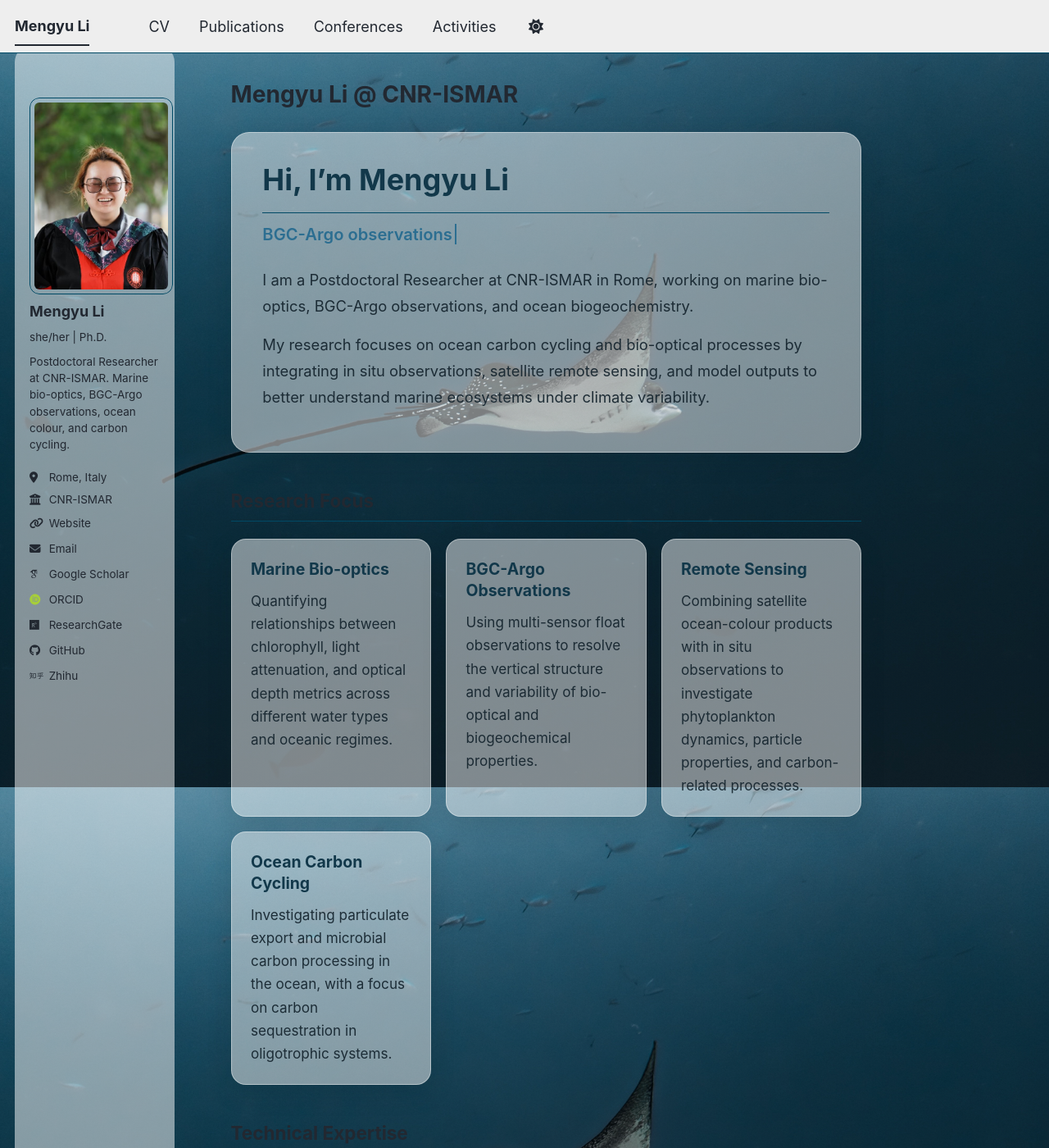
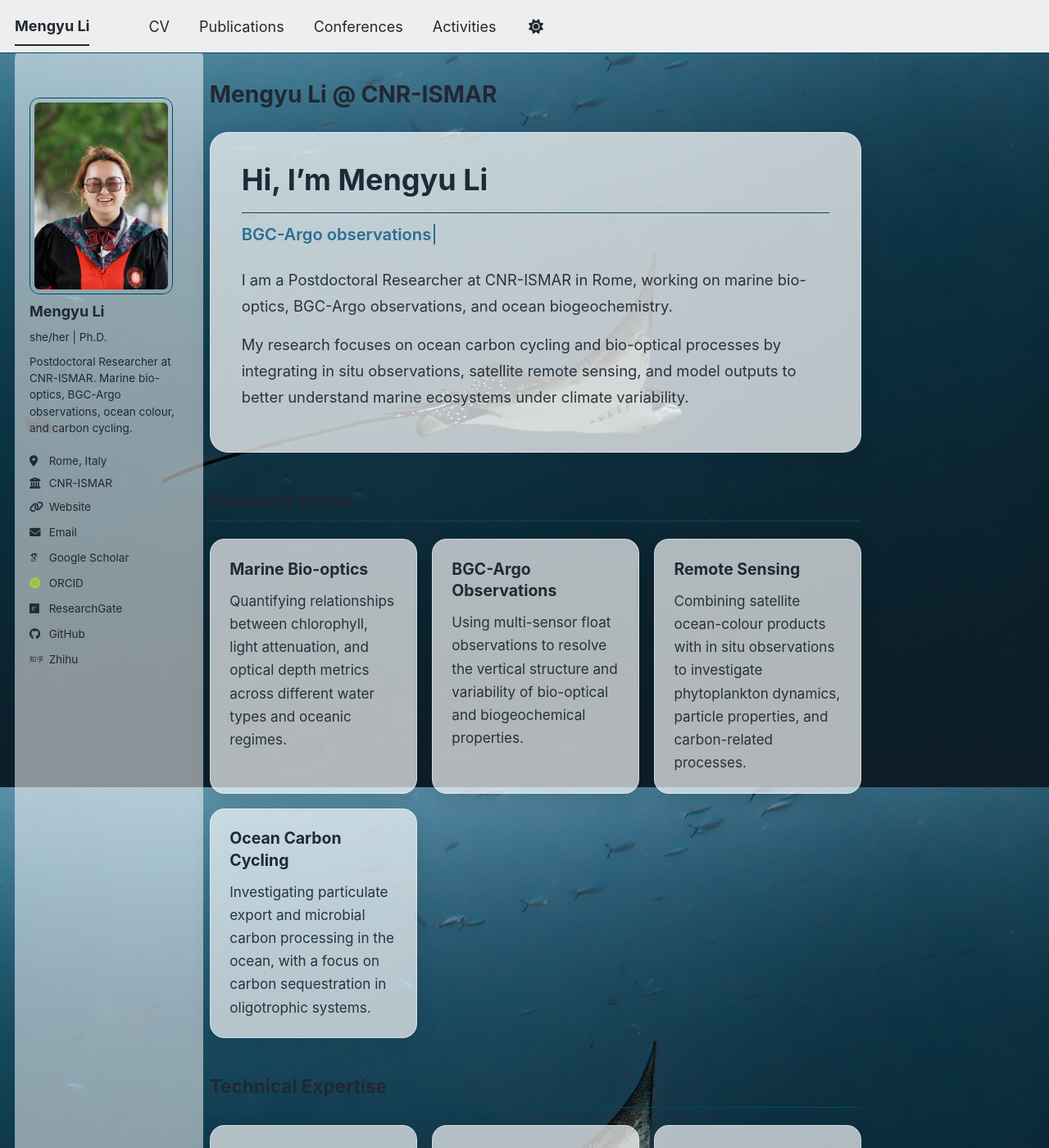
Before and after one commit to MengyuLi15/MengyuLi15.github.io, a Jekyll site: the page built from _pages/about.md, in a window 1280 px wide and 1400 px high. Shown: the whole window at 82% size. Built offline with Jekyll 4.4.1, drawn with Linux system fonts in a browser that asks for light colours; some web fonts are replaced; a script bundle is joined from its source files by our own code; library files that are not in the unit come from our copies.

Commit message:
Update main.scss

```diff
--- a/assets/css/main.scss
+++ b/assets/css/main.scss
@@ -48,33 +48,50 @@
   object-fit: cover;
   clip-path: inset(0 round 12px);   /* 更平滑边角 */
 }
+
 /* ===== Global ocean background ===== */
 body {
   background:
-    linear-gradient(rgba(8, 28, 38, 0.28), rgba(8, 28, 38, 0.28)),
+    linear-gradient(rgba(8, 28, 38, 0.22), rgba(8, 28, 38, 0.22)),
     url("/images/franziska_stier-eagle-rays-10139998.jpg") no-repeat center center fixed;
   background-size: cover;
 }
 
-/* remove default harsh backgrounds */
+/* Do not turn the whole page/content into a card */
 .page,
 .page__content,
 .archive,
 .layout--archive,
 .layout--single {
   background: transparent !important;
+  backdrop-filter: none !important;
+  -webkit-backdrop-filter: none !important;
+  box-shadow: none !important;
 }
 
-/* sidebar glass */
+/* Fix sidebar and content spacing */
 .sidebar {
-  background: rgba(255, 255, 255, 0.50) !important;
+  background: rgba(255, 255, 255, 0.52) !important;
   backdrop-filter: blur(18px) saturate(130%);
   -webkit-backdrop-filter: blur(18px) saturate(130%);
-  border-radius: 22px;
+  border-radius: 18px;
   padding: 1rem;
+  margin-right: 2rem;
 }
 
-/* unified soft glass cards */
+/* Avoid overlap between sidebar and main content */
+@media (min-width: 1024px) {
+  .sidebar {
+    width: 230px !important;
+  }
+
+  .archive,
+  .page {
+    padding-left: 1.5rem !important;
+  }
+}
+
+/* Unified glass cards only for real content cards */
 .hero-card,
 .info-card,
 .topic-list,
@@ -84,39 +101,56 @@
 .cv-card,
 .activity-card,
 .conf-card {
-  background: rgba(255, 255, 255, 0.48) !important;
-  backdrop-filter: blur(18px) saturate(135%);
-  -webkit-backdrop-filter: blur(18px) saturate(135%);
-  border: 1px solid rgba(255, 255, 255, 0.38) !important;
-  box-shadow: 0 10px 30px rgba(8, 28, 38, 0.16) !important;
+  background: rgba(255, 255, 255, 0.68) !important;
+  backdrop-filter: blur(16px) saturate(125%);
+  -webkit-backdrop-filter: blur(16px) saturate(125%);
+  border: 1px solid rgba(255, 255, 255, 0.45) !important;
+  box-shadow: 0 8px 24px rgba(8, 28, 38, 0.13) !important;
 }
 
-/* make text clearer on glass */
+/* Homepage hero should not look like card inside another card */
+.hero-card {
+  background: rgba(255, 255, 255, 0.72) !important;
+}
+
+/* Text readability */
+.hero-card h2,
+.info-card h3,
+.address-card h3,
+.cv-title,
+.activity-title,
+.conf-title {
+  color: #1e2a35 !important;
+}
+
 .hero-card p,
 .info-card p,
 .topic-list,
 .pub-box,
 .address-main,
-.address-meta {
-  color: rgba(20, 35, 45, 0.92) !important;
+.address-meta,
+.cv-line,
+.cv-meta,
+.cv-desc,
+.cv-list,
+.activity-meta,
+.activity-list,
+.conf-meta,
+.conf-authors,
+.conf-paper {
+  color: rgba(28, 38, 48, 0.92) !important;
 }
 
-.hero-card h2,
-.info-card h3,
-.address-card h3 {
-  color: #12384a !important;
-}
-
-/* dark mode */
+/* Dark mode */
 html[data-theme="dark"] body {
   background:
-    linear-gradient(rgba(0, 0, 0, 0.48), rgba(0, 0, 0, 0.48)),
+    linear-gradient(rgba(0, 0, 0, 0.50), rgba(0, 0, 0, 0.50)),
     url("/images/franziska_stier-eagle-rays-10139998.jpg") no-repeat center center fixed;
   background-size: cover;
 }
 
 html[data-theme="dark"] .sidebar {
-  background: rgba(20, 24, 28, 0.58) !important;
+  background: rgba(18, 22, 26, 0.58) !important;
 }
 
 html[data-theme="dark"] .hero-card,
@@ -128,7 +162,34 @@
 html[data-theme="dark"] .cv-card,
 html[data-theme="dark"] .activity-card,
 html[data-theme="dark"] .conf-card {
-  background: rgba(24, 28, 32, 0.58) !important;
+  background: rgba(24, 28, 32, 0.62) !important;
   border: 1px solid rgba(255, 255, 255, 0.10) !important;
-  box-shadow: 0 10px 30px rgba(0, 0, 0, 0.32) !important;
+  box-shadow: 0 8px 24px rgba(0, 0, 0, 0.35) !important;
 }
+
+html[data-theme="dark"] .hero-card h2,
+html[data-theme="dark"] .info-card h3,
+html[data-theme="dark"] .address-card h3,
+html[data-theme="dark"] .cv-title,
+html[data-theme="dark"] .activity-title,
+html[data-theme="dark"] .conf-title {
+  color: #f1f1f1 !important;
+}
+
+html[data-theme="dark"] .hero-card p,
+html[data-theme="dark"] .info-card p,
+html[data-theme="dark"] .topic-list,
+html[data-theme="dark"] .pub-box,
+html[data-theme="dark"] .address-main,
+html[data-theme="dark"] .address-meta,
+html[data-theme="dark"] .cv-line,
+html[data-theme="dark"] .cv-meta,
+html[data-theme="dark"] .cv-desc,
+html[data-theme="dark"] .cv-list,
+html[data-theme="dark"] .activity-meta,
+html[data-theme="dark"] .activity-list,
+html[data-theme="dark"] .conf-meta,
+html[data-theme="dark"] .conf-authors,
+html[data-theme="dark"] .conf-paper {
+  color: #e2e2e2 !important;
+}
```
